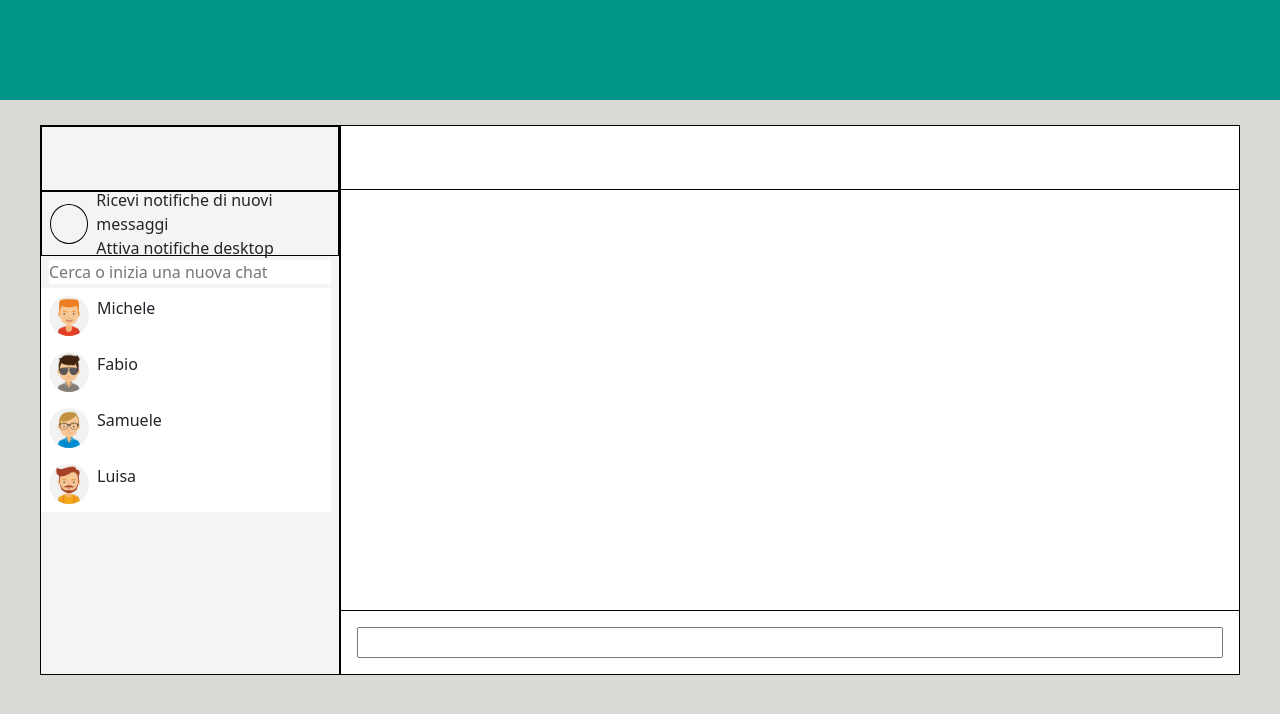
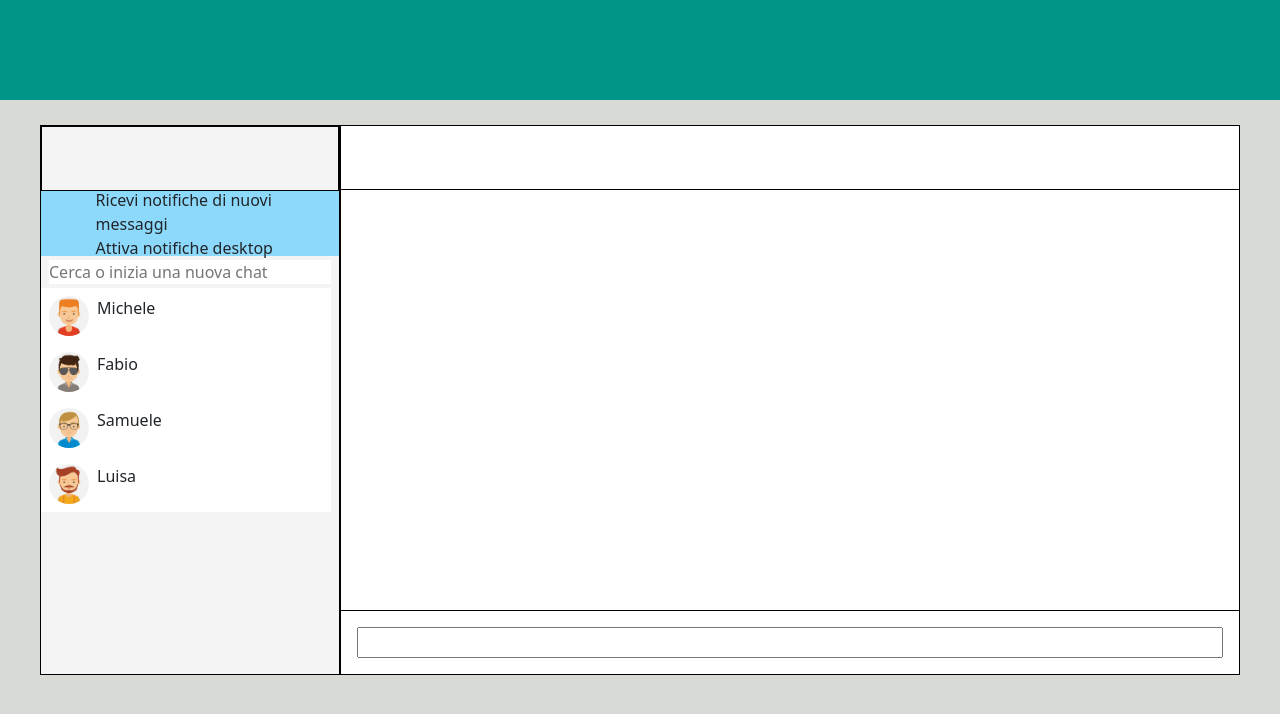
Before and after one commit to GalluFrancesco/vue-boolzapp, a plain HTML site: page index.html in a window 1280 px wide. Drawn offline with nearby package versions, Linux system fonts and the light colour scheme.

Commit message:
Add: notifications-container style

```diff
--- a/css/style.css
+++ b/css/style.css
@@ -48,14 +48,13 @@ img{
 
 .notifications-container{
     height: 65px;
-    border: black solid 1px;
+    background-color: #8DD9FB;
 }
 
 .icon-container{
     height: 40px;
     width: 40px;
     border-radius: 100%;
-    border: black solid 1px;
 }
 
 .search{
```
